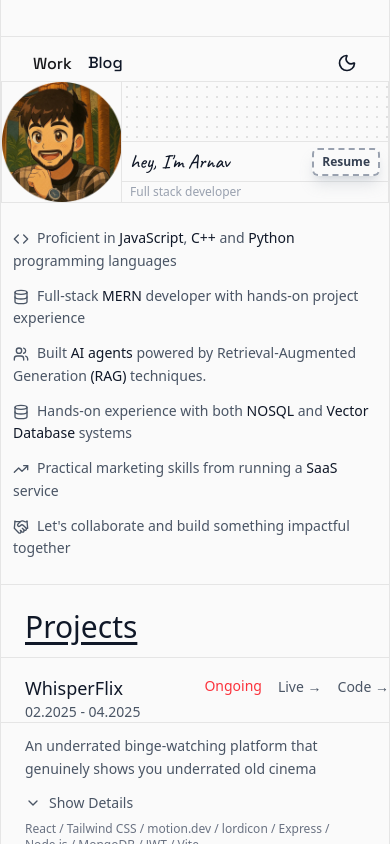
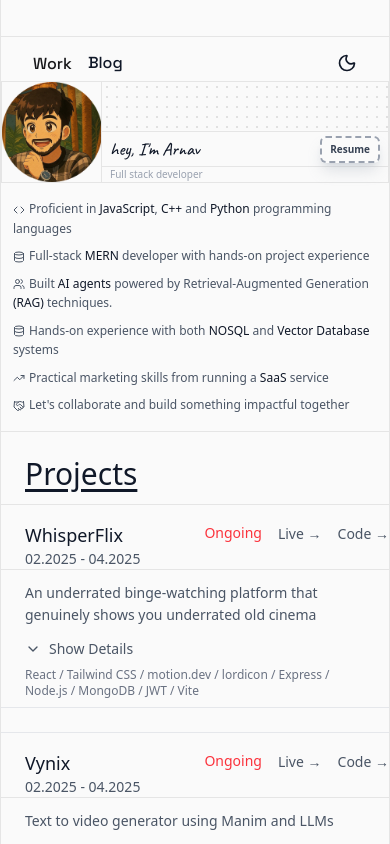
Before and after one commit to Arnav270803/MyPortfolio, a React (Vite) app: page / in a window 390 px wide. Shown: the top 844 px of the page. Built offline with nearby package versions, Linux system fonts and the light colour scheme; some icons are missing.

Commit message:
chenges in the MyIntro.jsx section for smaller screens

```diff
--- a/src/Component/MyIntro.jsx
+++ b/src/Component/MyIntro.jsx
@@ -38,8 +38,8 @@ const MyIntro = ({ isDark }) => {
 
           <div className="flex">
 
-            {/* CHANGE 1: Made profile image responsive - 120px on mobile, 180px on larger screens */}
-            <div className={`w-[120px] sm:w-[180px] h-[120px] sm:h-[180px] border-r ${isDark ? 'border-gray-800' : 'border-neutral-200'} flex-shrink-0`}>
+            {/* Smaller profile image on mobile */}
+            <div className={`w-[100px] sm:w-[180px] h-[100px] sm:h-[180px] border-r ${isDark ? 'border-gray-800' : 'border-neutral-200'} flex-shrink-0`}>
               <img
                 src="/cropped_circle_image.png"
                 width="180"
@@ -51,9 +51,9 @@ const MyIntro = ({ isDark }) => {
 
             <div className="flex-1 flex flex-col min-w-0">
 
-              {/* CHANGE 2: Made top rectangle height responsive - 60px on mobile, 100px on larger screens */}
+              {/* Smaller top rectangle on mobile */}
               <div
-                className={`border-b ${isDark ? 'border-gray-800' : 'border-neutral-200'} h-[60px] sm:h-[100px]`}
+                className={`border-b ${isDark ? 'border-gray-800' : 'border-neutral-200'} h-[50px] sm:h-[100px]`}
                 style={{
                   backgroundImage: `radial-gradient(${isDark ? 'rgba(255,255,255,0.1)' : 'rgba(0,0,0,0.1)'} 1px, transparent 1px)`,
                   backgroundSize: '10px 10px'
@@ -61,30 +61,29 @@ const MyIntro = ({ isDark }) => {
               >
               </div>
 
-              {/* CHANGE 3: Made middle section responsive with flexible layout and spacing */}
-              <div className={`border-b ${isDark ? 'border-gray-800' : 'border-neutral-200'} h-[40px] sm:h-[50px] px-2 sm:px-4 py-2 flex items-center justify-between gap-2`}>
-                {/* CHANGE 4: Made text size responsive - text-xl on mobile, text-4xl on larger screens */}
+              {/* Smaller middle section on mobile */}
+              <div className={`border-b ${isDark ? 'border-gray-800' : 'border-neutral-200'} h-[35px] sm:h-[50px] px-2 sm:px-4 py-1 sm:py-2 flex items-center justify-between gap-2`}>
+                {/* Smaller heading on mobile */}
                 <h1
-                  className={`text-xl sm:text-3xl md:text-4xl cursor-pointer hover:underline font-medium ${isDark ? 'text-white' : 'text-gray-900'} whitespace-nowrap`}
+                  className={`text-lg sm:text-3xl md:text-4xl cursor-pointer hover:underline font-medium ${isDark ? 'text-white' : 'text-gray-900'} whitespace-nowrap`}
                   style={{fontFamily: 'Caveat, cursive'}}
                 >
                   hey, I'm Arnav
                 </h1>
 
-                {/* CHANGE 5: Made button responsive - smaller padding and text on mobile */}
+                {/* Smaller button on mobile */}
                 <button
-                  className={`px-2 sm:px-4 md:px-6 py-1 sm:py-2 rounded-md border-2 border-dashed cursor-pointer font-semibold text-xs sm:text-sm transition-all duration-300 hover:scale-105 shadow-lg whitespace-nowrap ${
+                  className={`px-2 sm:px-4 md:px-6 py-1 sm:py-2 rounded-md border-2 border-dashed cursor-pointer font-semibold text-[10px] sm:text-sm transition-all duration-300 hover:scale-105 shadow-lg whitespace-nowrap ${
                   isDark? 'border-gray-600 text-gray-300 hover:bg-white hover:text-black hover:border-white shadow-gray-900/50 hover:shadow-white/20' : 'border-gray-400 text-gray-700 hover:bg-gray-900 hover:text-white hover:border-gray-900 shadow-gray-400/30 hover:shadow-gray-900/40' }`}
                   onClick={() => navigate('/resume')}
                 >
-                  {/* CHANGE 6: Show shorter text on mobile, full text on larger screens */}
                   <span className="hidden sm:inline">Resume / CV</span>
                   <span className="sm:hidden">Resume</span>
                 </button>
               </div>
 
-              {/* CHANGE 7: Made bottom section height responsive - 20px on mobile, 30px on larger screens */}
-              <div className="h-[20px] sm:h-[30px] flex items-center px-2 sm:px-4 justify-start overflow-hidden">
+              {/* Smaller bottom section on mobile */}
+              <div className="h-[15px] sm:h-[30px] flex items-center px-2 sm:px-4 justify-start overflow-hidden">
                 <AnimatePresence mode="wait">
                   <motion.span
                     key={currentTextIndex}
@@ -95,8 +94,7 @@ const MyIntro = ({ isDark }) => {
                       duration: 0.5,
                       ease: "easeInOut"
                     }}
-                    // CHANGE 8: Made animated text size responsive - text-xs on mobile, text-sm on larger screens
-                    className={`text-xs sm:text-sm hover:underline font-medium ${isDark ? 'text-gray-500' : 'text-gray-400'}`}
+                    className={`text-[10px] sm:text-sm hover:underline font-medium ${isDark ? 'text-gray-500' : 'text-gray-400'}`}
                   >
                     {animatedTexts[currentTextIndex]}
                   </motion.span>
@@ -109,11 +107,11 @@ const MyIntro = ({ isDark }) => {
 
         </div>
 
-        {/* CHANGE 9: Made description section padding and text size responsive */}
-        <div className={`space-y-3 px-3 sm:px-6 mt-6 text-sm sm:text-base leading-relaxed ${isDark ? 'text-gray-400' : 'text-gray-600'}`}>
+        {/* Smaller description text and spacing on mobile */}
+        <div className={`space-y-2 sm:space-y-3 px-3 sm:px-6 mt-4 sm:mt-6 text-xs sm:text-base leading-relaxed ${isDark ? 'text-gray-400' : 'text-gray-600'}`}>
 
           <p>
-            <Code className="inline w-4 h-4 mr-2" />
+            <Code className="inline w-3 h-3 sm:w-4 sm:h-4 mr-1 sm:mr-2" />
             Proficient in <span className={`font-medium hover:underline ${isDark ? 'text-white' : 'text-gray-900'}`}>JavaScript</span>, {' '}
             <span className={`font-medium hover:underline ${isDark ? 'text-white' : 'text-gray-900'}`}>C++</span> and
             <span className={`font-medium hover:underline ${isDark ? 'text-white' : 'text-gray-900'}`}> Python </span>
@@ -121,38 +119,38 @@ const MyIntro = ({ isDark }) => {
           </p>
 
           <p>
-            <Database className="inline w-4 h-4 mr-2" />
+            <Database className="inline w-3 h-3 sm:w-4 sm:h-4 mr-1 sm:mr-2" />
             Full-stack <span className={`font-medium hover:underline  ${isDark ? 'text-white' : 'text-gray-900'}`}>MERN</span> developer
             with hands-on project experience
           </p>
 
           <p>
-            <Users className="inline w-4 h-4 mr-2" />
+            <Users className="inline w-3 h-3 sm:w-4 sm:h-4 mr-1 sm:mr-2" />
               Built<span className={`font-medium hover:underline ${isDark ? 'text-white' : 'text-gray-900'}`}> AI agents </span>
               powered by Retrieval-Augmented Generation <span className={`font-medium hover:underline ${isDark ? 'text-white' : 'text-gray-900'}`}>(RAG)</span> techniques.
           </p>
 
           <p>
-            <Database className="inline w-4 h-4 mr-2" />
+            <Database className="inline w-3 h-3 sm:w-4 sm:h-4 mr-1 sm:mr-2" />
             Hands-on experience with both <span className={`font-medium hover:underline ${isDark ? 'text-white' : 'text-gray-900'}`}>NOSQL</span> and{' '}
             <span className={`font-medium hover:underline ${isDark ? 'text-white' : 'text-gray-900'}`}>Vector Database</span> systems
           </p>
 
           <p>
-            <TrendingUp className="inline w-4 h-4 mr-2" />
+            <TrendingUp className="inline w-3 h-3 sm:w-4 sm:h-4 mr-1 sm:mr-2" />
             Practical marketing skills from running a
             <span className={`font-medium hover:underline ${isDark ? 'text-white' : 'text-gray-900'}`}> SaaS </span>
             service
           </p>
 
           <p>
-            <Handshake className="inline w-4 h-4 mr-2" />
+            <Handshake className="inline w-3 h-3 sm:w-4 sm:h-4 mr-1 sm:mr-2" />
             Let's collaborate and build something impactful together
           </p>
 
         </div>
 
-        <div className={`border-b ${isDark ? 'border-gray-800' : 'border-neutral-200'} py-3`}>
+        <div className={`border-b ${isDark ? 'border-gray-800' : 'border-neutral-200'} py-2 sm:py-3`}>
         </div>
 
       </div>
```
